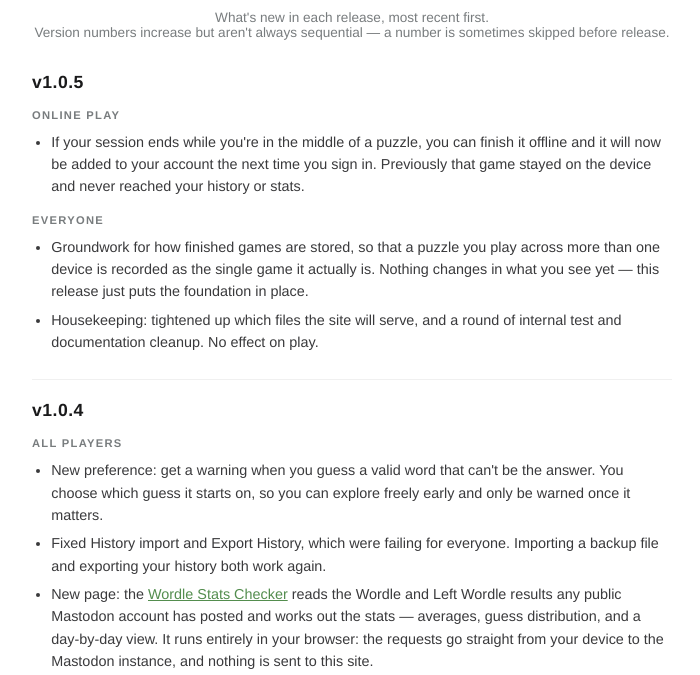
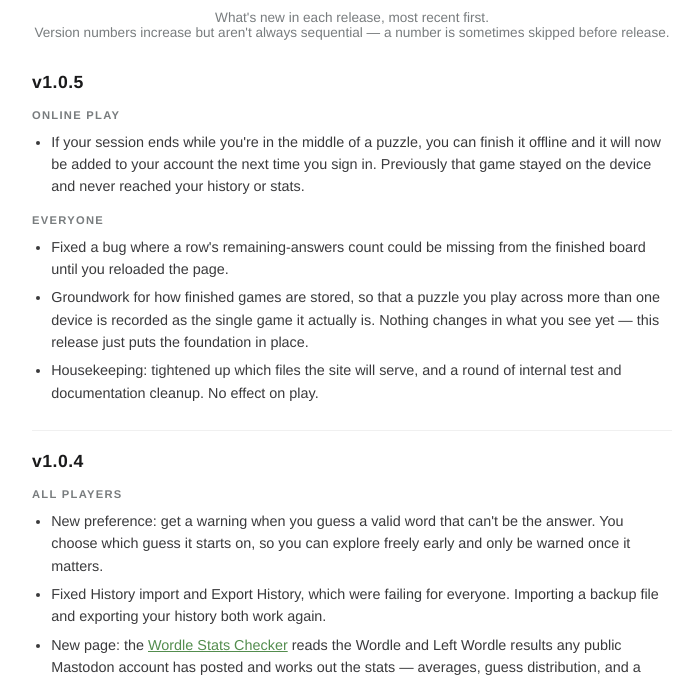
Before and after one commit to jswright61/left-wordle_client, a website: page release-notes.html in a window 1280 px wide. Shown: the part 138-813 px from the top of the page, without its empty margins (288-988 px from the left). Drawn offline with Linux system fonts and the light colour scheme.

Commit message:
Notes the Remaining-Answers Count Fix in the v1.0.5 Release Notes

```diff
--- a/release-notes.html
+++ b/release-notes.html
@@ -21,6 +21,7 @@
     </ul>
     <h3>Everyone</h3>
     <ul>
+        <li>Fixed a bug where a row's remaining-answers count could be missing from the finished board until you reloaded the page.</li>
         <li>Groundwork for how finished games are stored, so that a puzzle you play across more than one device is recorded as the single game it actually is. Nothing changes in what you see yet — this release just puts the foundation in place.</li>
         <li>Housekeeping: tightened up which files the site will serve, and a round of internal test and documentation cleanup. No effect on play.</li>
     </ul>
```
